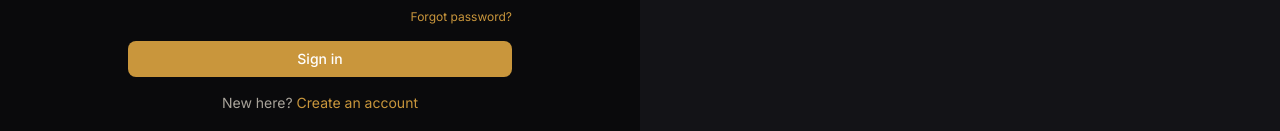
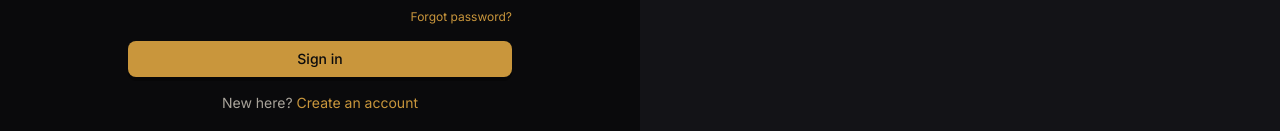
Before and after one commit to pranitap123/CipherVault, a React (Vite) app in the folder frontend/: page /login in a window 1280 px wide. Shown: the part 493-624 px from the top of the page. Built offline with nearby package versions, Linux system fonts and the light colour scheme; no server answers.

Commit message:
style(buttons): add active:translate-y offset for 3D pressed effect on all button variants

```diff
--- a/frontend/src/components/ui/index.tsx
+++ b/frontend/src/components/ui/index.tsx
@@ -22,11 +22,11 @@ export function Button({
   loading?: boolean;
 }) {
   const base =
-    "focusable inline-flex items-center justify-center gap-2 rounded-lg px-4 py-2 text-sm font-medium transition-colors disabled:opacity-50 disabled:cursor-not-allowed";
+    "focusable inline-flex items-center justify-center gap-2 rounded-lg px-4 py-2 text-sm font-medium transition-all duration-150 active:translate-y-0.5 disabled:opacity-50 disabled:cursor-not-allowed disabled:active:translate-y-0";
   const styles: Record<Variant, string> = {
-    primary: "bg-accent hover:bg-accent-hover text-white",
+    primary: "bg-accent hover:bg-accent-hover text-base-950 shadow-[0_4px_0_0_rgba(0,0,0,0.35)] active:shadow-[0_1px_0_0_rgba(0,0,0,0.35)]",
     ghost: "bg-transparent hover:bg-base-800 text-ink-muted hover:text-ink",
-    danger: "bg-danger/90 hover:bg-danger text-white",
+    danger: "bg-danger/90 hover:bg-danger text-white shadow-[0_4px_0_0_rgba(0,0,0,0.35)] active:shadow-[0_1px_0_0_rgba(0,0,0,0.35)]",
     subtle: "bg-base-800 hover:bg-base-700 text-ink",
   };
   return (
```
